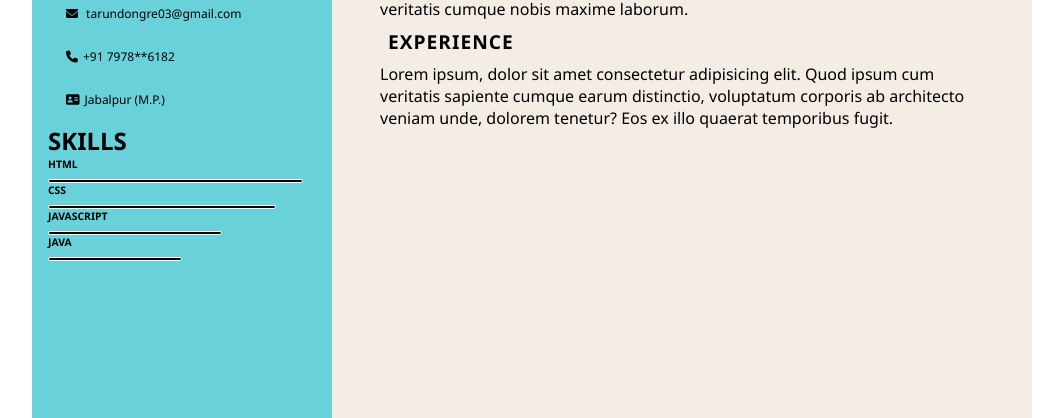
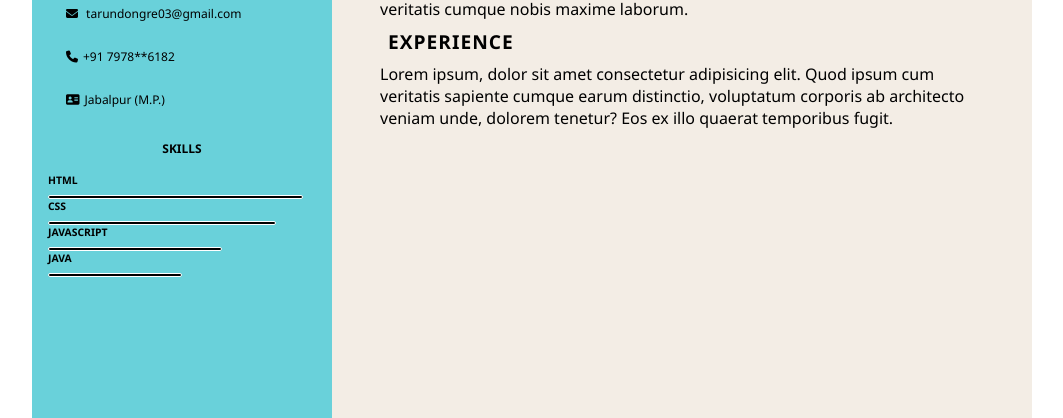
Before and after one commit to Tarundon/Selectors-Basic-Selectors-Combinators-Id-selector-Class-selector---Post-Class---Responsive-Resum, a plain HTML site: page index.html in a window 1280 px wide. Shown: the part 382-800 px from the top of the page, without its empty margins (32-1095 px from the left). Drawn offline with Linux system fonts and the light colour scheme.

Commit message:
four commit

```diff
--- a/style.css
+++ b/style.css
@@ -75,7 +75,7 @@ margin: 5px;
 margin: 5px;
 }
 
-.skills-container .skills-title{
+.skills-container .skills{
 font-size: 0.75rem;
 text-align: center;
 text-transform: uppercase;
```
